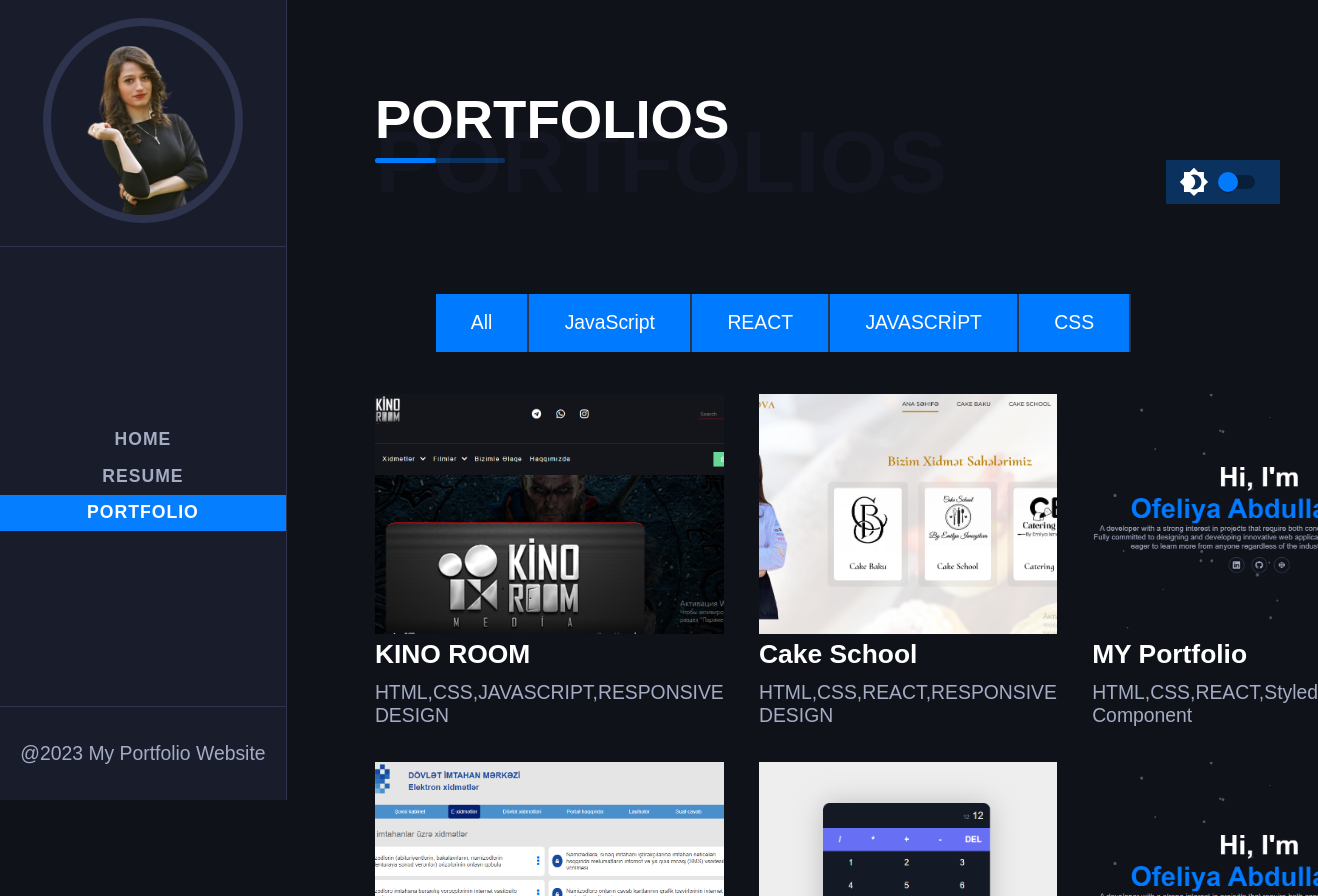
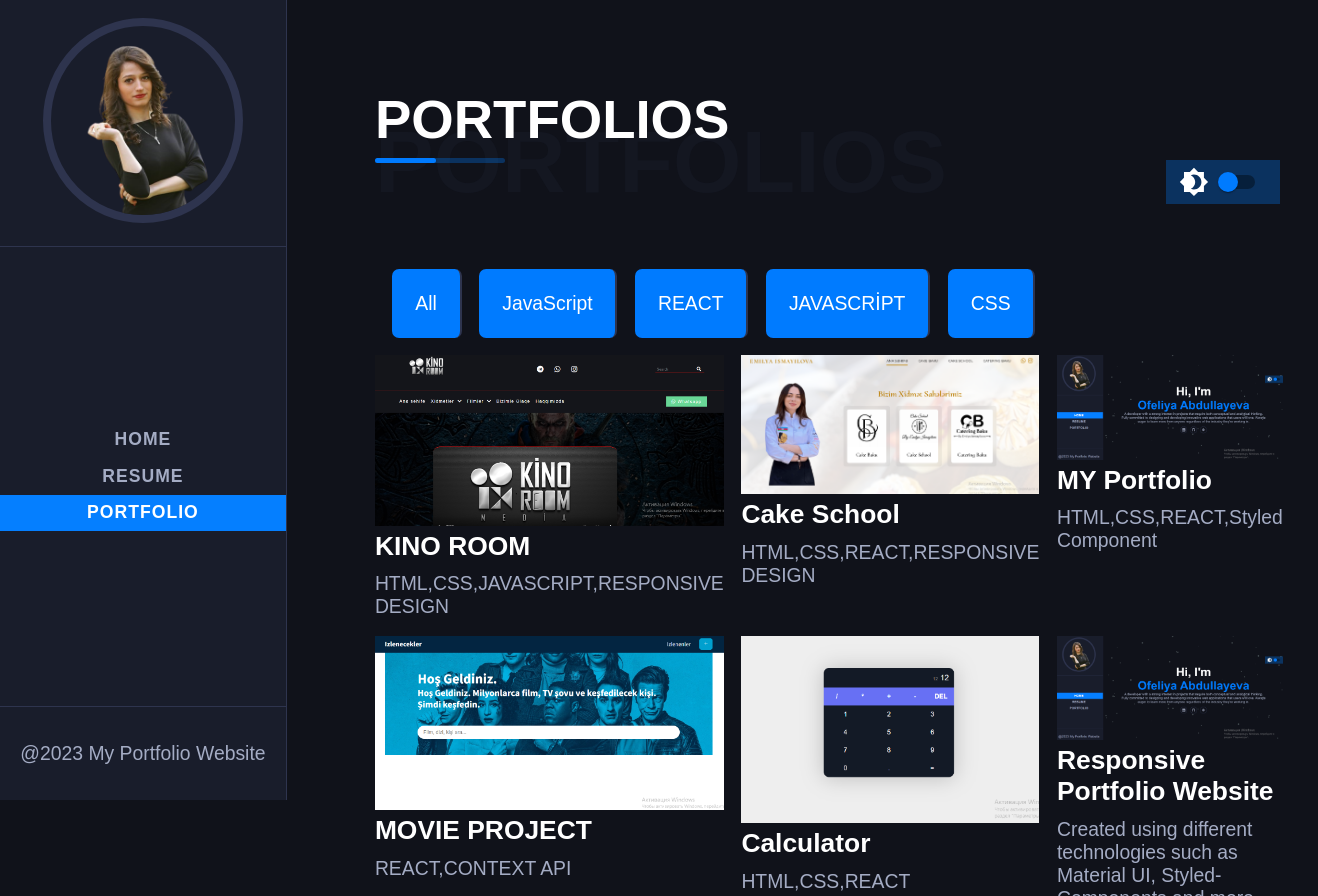
Before and after one commit to ofa-abdullayeva/OA_portfolio_dev, a React (Create React App) app: page /portfolio in a window 1280 px wide. Shown: the top 896 px of the page, 1318 px wide, since content can reach past the window. Built offline with nearby package versions, Linux system fonts and the light colour scheme.

Commit message:
add Project

```diff
--- a/src/Components/Button.js
+++ b/src/Components/Button.js
@@ -16,41 +16,39 @@ function Button({ filter, button }) {
 }
 
 const ButtonStyled = styled.button`
-  padding: 1rem 2rem;
+  padding: 1.3rem;
   background-color: var(--primary-color);
+  margin-right: 1rem;
+  border-radius: 0.4rem;
   border: none;
   color: var(--white-color);
   cursor: pointer;
   font-size: inherit;
-    outline: none;
-    border-right: 2px solid var(--border-color);
-    /* border-radius: 1rem; */
-    /* background-color: var(--background-light-color-2);
-    padding: 0.4rem 2rem;
-
-
-    /* transition: all 0.4s ease-in-out;
-    margin-bottom: 0.6rem; */
-    /* &:active,
-    &:focus {
-      background-color: var(--primary-color);
-    }
-    &:hover {
-      background-color: var(--primary-color);
-    }
-    &:not(:last-child) {
-      margin-right: 0.6rem;
-    } */
+  outline: none;
+  border-right: 2px solid var(--border-color);
+  transition: all 0.4s ease-in-out;
+  &:hover{
+    transform: scale(1.1);
+    background-color: var(--white-color);
+    color: var(--primary-color);
+  }
+  @media screen and (max-width: 890px) {
+    /* width: 100%; */
+    /* display: grid; */
+    grid-template-columns: repeat(3, 1fr);
+    margin: 0.6rem 0.5rem;
+    padding: 0.5rem;
+  }
+`;
+const ButtonsStyled = styled.div`
+  margin: 1rem;
+  color: white;
+  cursor: pointer;
+  display: inline-block;
+  font-size: inherit;
+  text-transform: uppercase;
+  position: relative;
+  transition: all 0.4s ease-in-out;
 
 `;
-
-const ButtonsStyled = styled.div`
-  margin-bottom: 2rem;
-  display: flex;
-  justify-content: center;
-  align-items: center;
-  flex-wrap: wrap;
-  width: 100%;
-  margin: 2.4rem auto;
-`;
 export default Button;
--- a/src/Components/Menu.js
+++ b/src/Components/Menu.js
@@ -2,7 +2,7 @@ import React from "react";
 import styled from "styled-components";
 // import Portfolios from '../data/Portfolios'
 import { BsGithub } from "react-icons/bs";
-import { FaPinterestSquare } from "react-icons/fa";
+import { SiNetlify } from "react-icons/si";
 // import Portfolios from "../data/Portfolios";
 
 function Menu({ menuItem }) {
@@ -22,7 +22,7 @@ function Menu({ menuItem }) {
                   </li>
                   <li>
                     <a href={item.link2}>
-                      <FaPinterestSquare />
+                      <SiNetlify />
                     </a>
                   </li>
                 </ul>
@@ -38,9 +38,13 @@ function Menu({ menuItem }) {
 }
 
 const MenuItemStyled = styled.div`
+  /* display: flex;
+  flex-wrap: wrap; */
+  width: 100%;
+
   display: grid;
   grid-template-columns: repeat(3, 1fr);
-  grid-gap: 2rem;
+  grid-gap: 1rem;
   @media screen and (max-width: 920px) {
     grid-template-columns: repeat(2, 1fr);
   }
@@ -49,7 +53,9 @@ const MenuItemStyled = styled.div`
     grid-template-columns: repeat(1, 1fr);
   }
   .grid-item {
+    /* width: 90%; */
     .portfolio-content {
+      width: 100%;
       display: block;
       position: relative;
       overflow: hidden;
@@ -58,7 +64,7 @@ const MenuItemStyled = styled.div`
       }
       img {
         width: 100%;
-        height: 30vh;
+        /* height: 30vh; */
         object-fit: cover;
       }
       ul {
--- a/src/Components/Title.js
+++ b/src/Components/Title.js
@@ -19,6 +19,7 @@ const TitleStyled = styled.div`
         text-transform: uppercase;
         position: relative;
         padding-bottom: .7rem;
+        /* padding-top: 2rem; */
         @media screen and (max-width: 496px) {
               font-size: 2.8rem;
          }
--- a/src/Pages/PortfoliosPage.js
+++ b/src/Pages/PortfoliosPage.js
@@ -6,9 +6,7 @@ import Menu from "../Components/Menu";
 import Button from "../Components/Button";
 import portfolios from "../data/Portfolios";
 
-const allButtons = [
-  "All",
-  ...new Set(portfolios.map(item => item.category))];
+const allButtons = ["All", ...new Set(portfolios.map((item) => item.category))];
 
 function PortfolioPage() {
   const [menuItem, setMenuItem] = useState(Portfolios);
@@ -28,6 +26,7 @@ function PortfolioPage() {
       <InnerLayout>
         {/* <div>PortfolioPage</div> */}
         <Button filter={filter} button={allButtons} />
+
         <Menu menuItem={menuItem} />
       </InnerLayout>
     </MainLayout>
--- a/src/data/Portfolios.js
+++ b/src/data/Portfolios.js
@@ -1,7 +1,7 @@
 import kinoroom from '../img/portImages/kinoroom.png';
 import CakeSchool from '../img/portImages/CakeSchool.png';
 import Portfolio from '../img/portImages/Portfolio.png';
-import DIM from '../img/portImages/DIM.png';
+import Movieproject from '../img/portImages/movieproject.png';
 import Calculator from '../img/portImages/Calculator-2.png';
 
 const portfolios = [
@@ -19,7 +19,7 @@ const portfolios = [
         category: 'REACT',
         image: CakeSchool,
         link1: 'https://emilyaismayilova.az/',
-        link2: 'https://emilyaismayilova.az/',
+        link2: 'https://emilyacakeschool.netlify.app/',
         title: 'Cake School',
         text: 'HTML,CSS,REACT,RESPONSIVE DESIGN'
     },
@@ -27,19 +27,19 @@ const portfolios = [
         id: 3,
         category: 'REACT',
         image: Portfolio,
-        link1: 'https://dim-e-xidmetler.netlify.app/',
-        link2: 'https://dim-e-xidmetler.netlify.app/',
+        link1: 'https://github.com/ofa-abdullayeva/OA_portfolio_dev',
+        link2: 'https://ofeliya-portfolio-dev.netlify.app/',
         title: 'MY Portfolio',
         text: 'HTML,CSS,REACT,Styled Component'
     },
     {
         id: 4,
         category: 'JAVASCRİPT',
-        image: DIM,
+        image: Movieproject,
         link1: 'https://dim-e-xidmetler.netlify.app/',
-        link2: 'https://dim-e-xidmetler.netlify.app/',
-        title: 'State Examination Center',
-        text: 'HTML,CSS,REACT,RESPONSIVE DESIGN'
+        link2: 'https://movieprojectreactcontextapi.netlify.app/',
+        title: 'MOVIE PROJECT',
+        text: 'REACT,CONTEXT API'
     },
     {
         id: 5,
```
Also changed, not shown: src/Components/Primarybutton copy.js (renamed from src/data/blogs.js, +36 -43 lines), src/img/portImages/movieproject.png (added).
